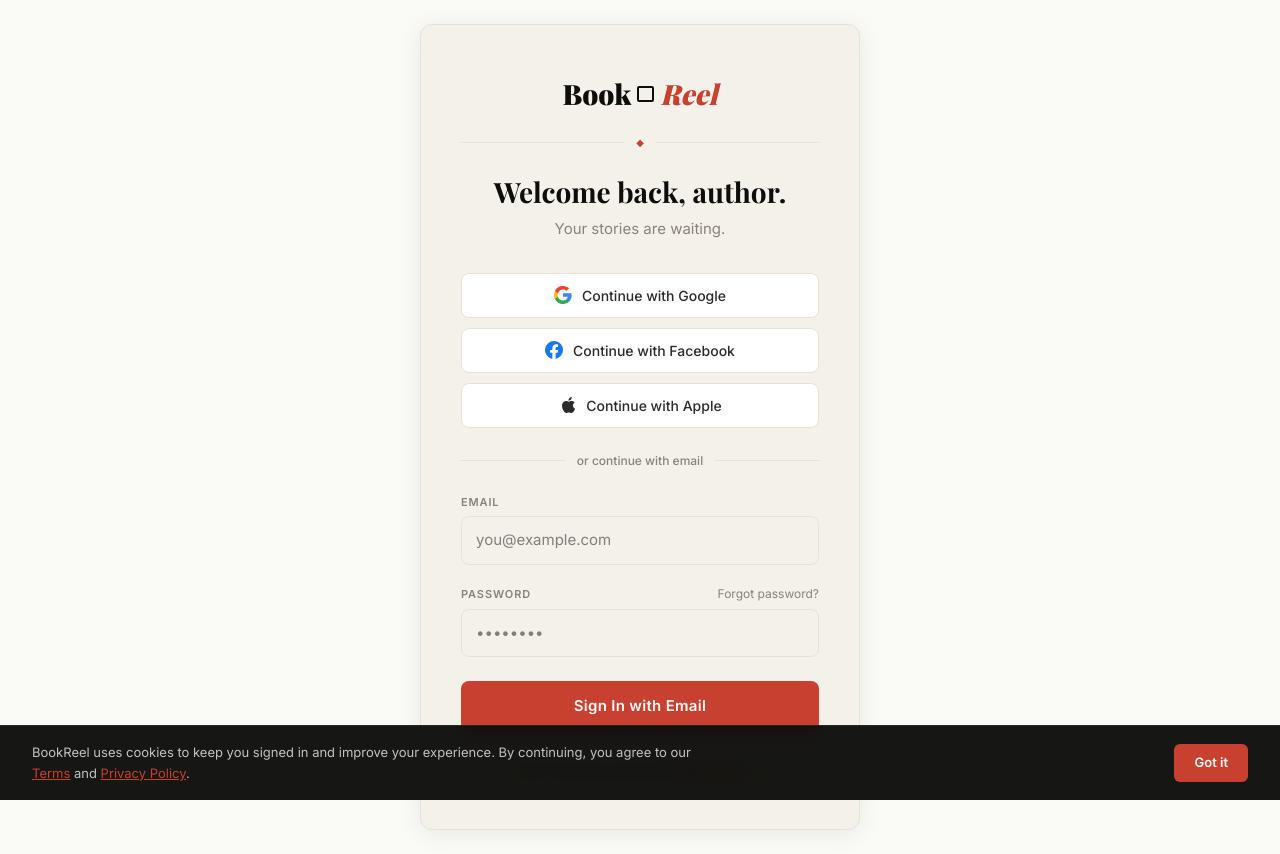
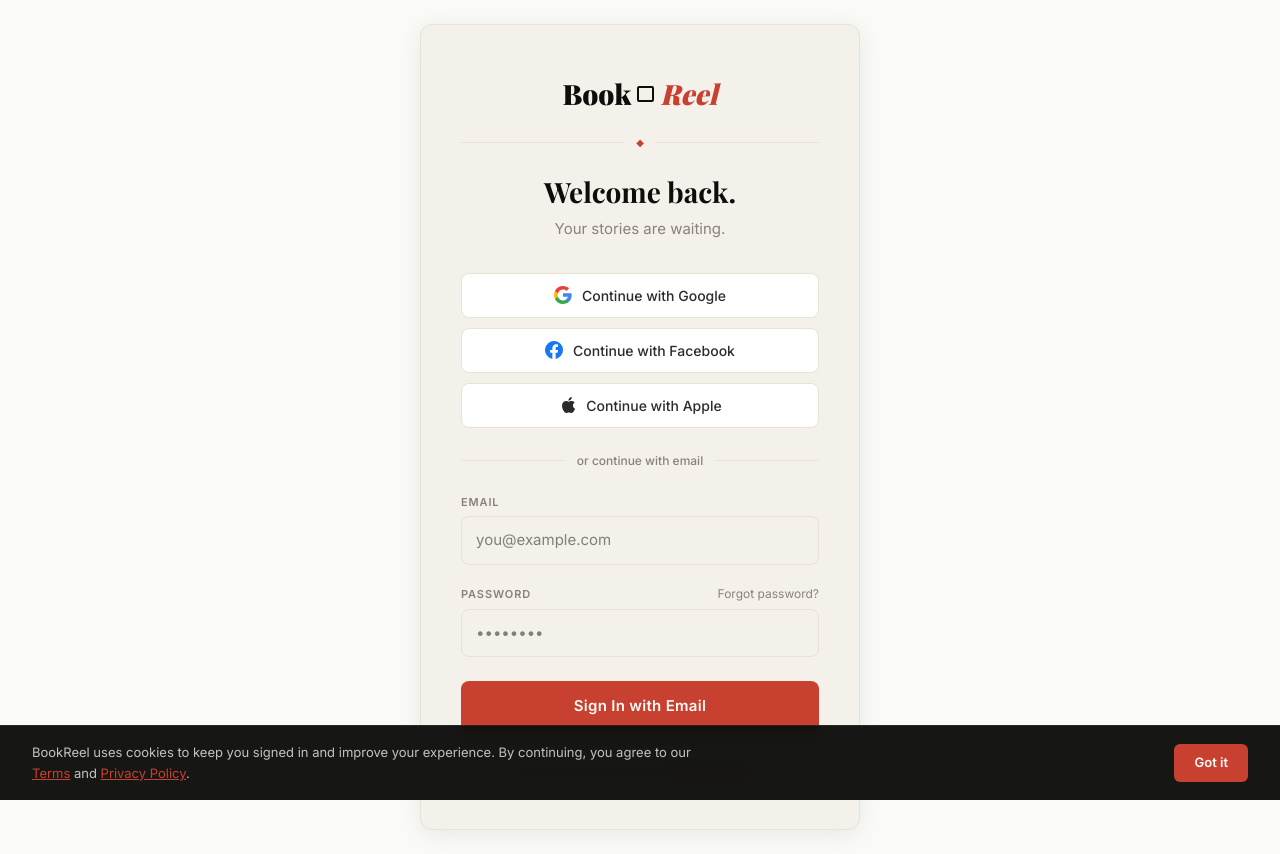
Before and after one commit to Dtyler92/Bookreel, a Next.js app: page /login in a window 1280 px wide. Built offline with nearby package versions, Linux system fonts and the light colour scheme.

Commit message:
fix: remove 'author' from login welcome message

```diff
--- a/src/app/(auth)/login/page.tsx
+++ b/src/app/(auth)/login/page.tsx
@@ -101,7 +101,7 @@ export default function LoginPage() {
           marginBottom: '8px',
           lineHeight: 1.3,
         }}>
-          Welcome back, author.
+          Welcome back.
         </h1>
         <p style={{
           fontFamily: 'var(--font-inter), sans-serif',
```
